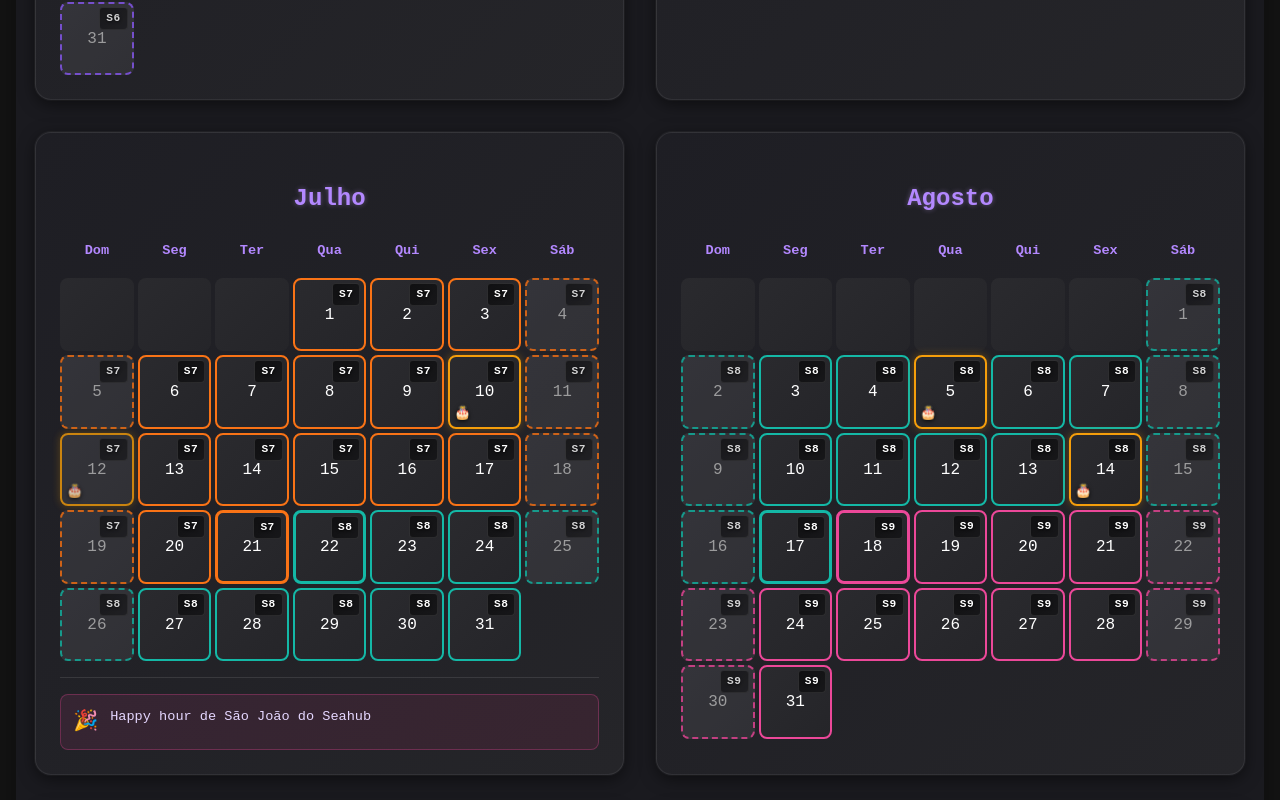
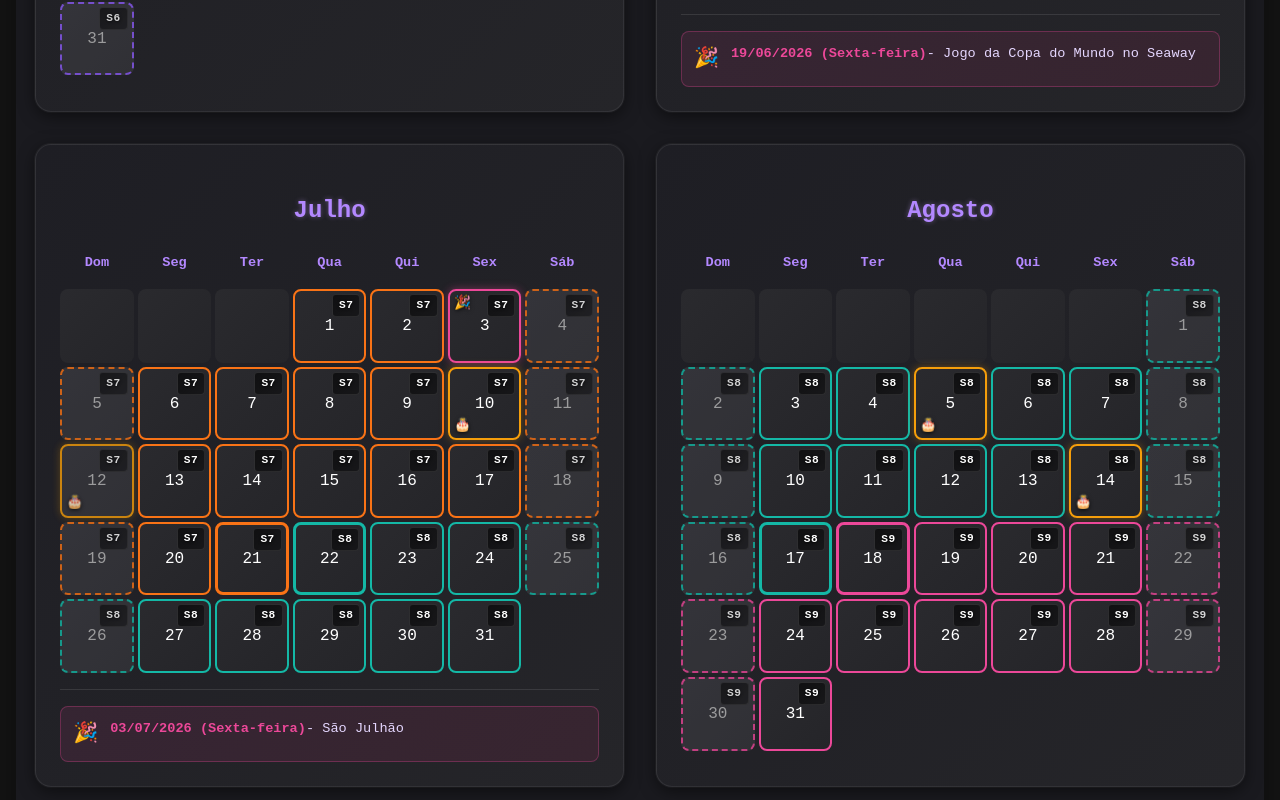
Before and after one commit to tootz-solucoes/boardz, a React (Vite) app: page /calendario-colaboradores in a window 1280 px wide. Shown: the part 2340-3140 px from the top of the page. Built offline with nearby package versions, Linux system fonts and the light colour scheme.

Commit message:
feat: atualiza eventos de junho e julho

```diff
--- a/src/components/CalendarGeral2026/confraternizacoesData.js
+++ b/src/components/CalendarGeral2026/confraternizacoesData.js
@@ -12,10 +12,16 @@ export const confraternizacoes = [
     evento: "Happy hour"
   },
   {
+    mes: "Junho",
+    data: "2026-06-19",
+    dia: "Sexta-feira",
+    evento: "Jogo da Copa do Mundo no Seaway"
+  },
+  {
     mes: "Julho",
-    data: null,
-    dia: null,
-    evento: "Happy hour de São João do Seahub"
+    data: "2026-07-03",
+    dia: "Sexta-feira",
+    evento: "São Julhão"
   },
   {
     mes: "Outubro",
```
